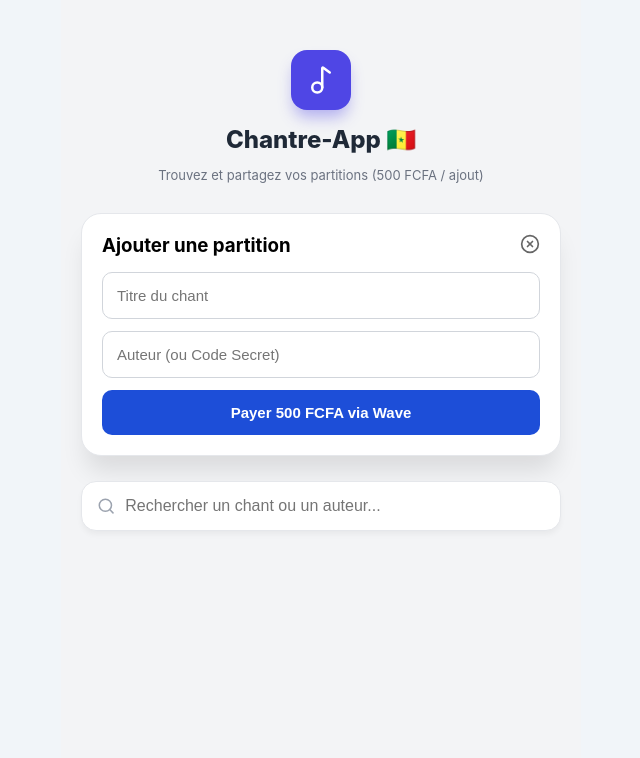
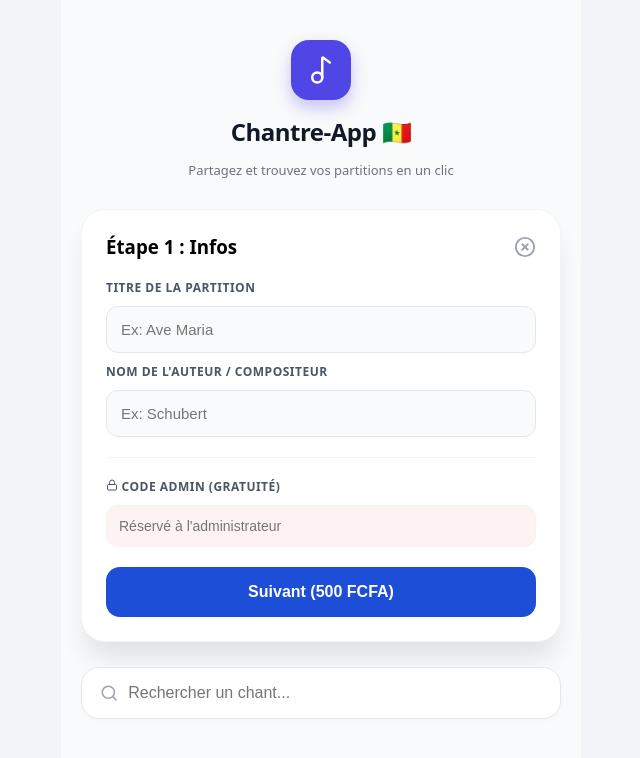
Before and after one commit to ernestsenipapandione-cpu/chantre-app-sn, a React (Vite) app: page / in a window 1280 px wide. Both pictures are taken after a click on the element 640 px from the left and 80 px from the top of the page. Shown: the top 758 px of the page, without its empty margins (319-959 px from the left). Built offline with nearby package versions, Linux system fonts and the light colour scheme.

Commit message:
aress rj

```diff
--- a/src/App.jsx
+++ b/src/App.jsx
@@ -1,9 +1,8 @@
 import React, { useState, useEffect } from 'react';
-import { Search, Download, Music2, CheckCircle, XCircle, Loader2, PlusCircle } from 'lucide-react';
+import { Search, Download, Music2, CheckCircle, XCircle, Loader2, PlusCircle, Lock, FileText } from 'lucide-react';
 import { supabase } from './supabaseClient';
 import { genererLienPaiement } from './paytechService';
 
-// TON CODE SECRET POUR NE PAS PAYER
 const SECRET_ADMIN_CODE = "Chantre2026@";
 
 function App() {
@@ -17,9 +16,10 @@
   const [uploading, setUploading] = useState(false);
   const [newTitre, setNewTitre] = useState("");
   const [newAuteur, setNewAuteur] = useState("");
+  const [adminInput, setAdminInput] = useState("");
   const [file, setFile] = useState(null);
 
-  // VÉRIFICATION RETOUR DE PAIEMENT
+  // VÉRIFICATION DU RETOUR PAIEMENT
   useEffect(() => {
     const urlParams = new URLSearchParams(window.location.search);
     if (urlParams.get('status') === 'success') {
@@ -29,7 +29,7 @@
     }
   }, []);
 
-  // RECHERCHE DANS SUPABASE
+  // RECHERCHE DANS LA BASE DE DONNÉES
   const chercherPartition = async (texte) => {
     setSearch(texte);
     if (texte.length < 2) { setResultats([]); return; }
@@ -42,32 +42,30 @@
     setChargement(false);
   };
 
-  // LOGIQUE DE PAIEMENT (AVEC TON ACCÈS GRATUIT)
+  // LOGIQUE DE PAIEMENT / ACCÈS ADMIN
   const handleActionPaiement = async () => {
-    if (!newTitre || !newAuteur) return alert("Remplis le titre et l'auteur !");
+    if (!newTitre || !newAuteur) return alert("Veuillez remplir le titre et l'auteur !");
 
-    // SI TU TAPE LE CODE SECRET DANS LE CHAMP AUTEUR
-    if (newAuteur === SECRET_ADMIN_CODE) {
-      alert("Accès Admin détecté. Publication gratuite activée !");
+    if (adminInput === SECRET_ADMIN_CODE) {
+      alert("Accès Admin : Gratuité activée.");
       setIsPaid(true);
       return;
     }
 
-    // SINON PAIEMENT NORMAL POUR LES AUTRES
     setUploading(true);
     const urlWave = await genererLienPaiement(newTitre);
     if (urlWave) {
       window.location.href = urlWave;
     } else {
-      alert("Erreur PayTech. Vérifie tes clés ou ton compte marchand.");
+      alert("Erreur PayTech. Vérifiez votre compte ou vos clés.");
       setUploading(false);
     }
   };
 
-  // UPLOAD FINAL SUR SUPABASE
+  // ENREGISTREMENT FINAL DANS SUPABASE
   const finaliserPublication = async (e) => {
     e.preventDefault();
-    if (!file) return alert("Sélectionne le fichier PDF !");
+    if (!file) return alert("Veuillez choisir un fichier PDF !");
     setUploading(true);
 
     try {
@@ -80,23 +78,26 @@
 
       const { data: publicUrlData } = supabase.storage.from('partitions-files').getPublicUrl(fileName);
 
+      // INSERTION DANS LA TABLE : Titre et Auteur sont bien sauvegardés ici
       const { error: dbError } = await supabase
         .from('bibliotheque_partitions')
         .insert([{
           titre: newTitre,
-          auteur: newAuteur === SECRET_ADMIN_CODE ? "Admin" : newAuteur,
+          auteur: newAuteur,
           url_pdf: publicUrlData.publicUrl
         }]);
 
       if (dbError) throw dbError;
 
-      alert("✅ Partition publiée avec succès !");
+      alert("✅ Succès ! La partition est enregistrée en base de données.");
       setIsPaid(false);
       setShowAdmin(false);
       setNewTitre("");
       setNewAuteur("");
+      setAdminInput("");
+      setFile(null);
     } catch (error) {
-      alert("Erreur : " + error.message);
+      alert("Erreur technique : " + error.message);
     } finally {
       setUploading(false);
     }
@@ -109,30 +110,57 @@
           <Music2 size={30} color="white" />
         </div>
         <h1 style={styles.title}>Chantre-App 🇸🇳</h1>
-        <p style={styles.sub}>Trouvez et partagez vos partitions (500 FCFA / ajout)</p>
+        <p style={styles.sub}>Partagez et trouvez vos partitions en un clic</p>
       </header>
 
       {showAdmin && (
         <div style={styles.adminPanel}>
-          <div style={{display:'flex', justifyContent:'space-between', marginBottom:'15px'}}>
-            <h3 style={{margin:0}}>{isPaid ? "Envoyer le fichier" : "Ajouter une partition"}</h3>
-            <XCircle onClick={() => setShowAdmin(false)} cursor="pointer" size={20} color="#666" />
+          <div style={styles.modalHeader}>
+            <h3 style={{margin:0}}>{isPaid ? "Étape 2 : Fichier" : "Étape 1 : Infos"}</h3>
+            <XCircle onClick={() => setShowAdmin(false)} cursor="pointer" size={22} color="#9ca3af" />
           </div>
 
           {!isPaid ? (
             <div style={styles.stepBox}>
-              <input type="text" placeholder="Titre du chant" style={styles.input} value={newTitre} onChange={e => setNewTitre(e.target.value)} />
-              <input type="text" placeholder="Auteur (ou Code Secret)" style={styles.input} value={newAuteur} onChange={e => setNewAuteur(e.target.value)} />
+              <label style={styles.label}>Titre de la partition</label>
+              <input type="text" placeholder="Ex: Ave Maria" style={styles.input} value={newTitre} onChange={e => setNewTitre(e.target.value)} />
+
+              <label style={styles.label}>Nom de l'auteur / Compositeur</label>
+              <input type="text" placeholder="Ex: Schubert" style={styles.input} value={newAuteur} onChange={e => setNewAuteur(e.target.value)} />
+
+              <div style={styles.divider}></div>
+
+              <label style={styles.label}><Lock size={12} /> Code Admin (Gratuité)</label>
+              <input type="password" placeholder="Réservé à l'administrateur" style={styles.inputAdmin} value={adminInput} onChange={e => setAdminInput(e.target.value)} />
+
               <button onClick={handleActionPaiement} disabled={uploading} style={styles.btnWave}>
-                {uploading ? <Loader2 className="animate-spin" /> : "Payer 500 FCFA via Wave"}
+                {uploading ? <Loader2 className="animate-spin" /> : "Suivant (500 FCFA)"}
               </button>
             </div>
           ) : (
             <form onSubmit={finaliserPublication} style={styles.form}>
-              <div style={styles.badge}><CheckCircle size={16} /> Prêt pour l'envoi</div>
-              <input type="file" accept=".pdf" onChange={e => setFile(e.target.files[0])} required style={{fontSize:'14px'}} />
+              <div style={styles.badge}>
+                <CheckCircle size={20} color="#059669" />
+                <div style={{textAlign: 'left'}}>
+                  <div style={{fontWeight: '700', fontSize: '14px'}}>Informations validées</div>
+                  <div style={{fontSize: '12px', color: '#374151', marginTop: '2px'}}>
+                    Chant : <b>{newTitre}</b> <br/>
+                    Auteur : <b>{newAuteur}</b>
+                  </div>
+                </div>
+              </div>
+
+              <div style={styles.fileBox}>
+                <label style={styles.label}>Choisir le PDF sur votre appareil</label>
+                <input type="file" accept=".pdf" onChange={e => setFile(e.target.files[0])} required style={{marginTop: '10px', fontSize: '13px'}} />
+              </div>
+
               <button type="submit" disabled={uploading} style={styles.btnSubmit}>
-                {uploading ? "Envoi en cours..." : "Publier maintenant"}
+                {uploading ? <Loader2 className="animate-spin" /> : "Enregistrer définitivement"}
+              </button>
+
+              <button type="button" onClick={() => setIsPaid(false)} style={styles.btnBack}>
+                Modifier le titre ou l'auteur
               </button>
             </form>
           )}
@@ -142,32 +170,32 @@
       <div style={styles.searchBox}>
         <div style={styles.searchInner}>
           <Search size={20} color="#9ca3af" />
-          <input type="text" placeholder="Rechercher un chant ou un auteur..." style={styles.searchInput} onChange={(e) => chercherPartition(e.target.value)} />
+          <input type="text" placeholder="Rechercher un chant..." style={styles.searchInput} onChange={(e) => chercherPartition(e.target.value)} />
         </div>
       </div>
 
       <div style={styles.list}>
-        {chargement && <p style={{textAlign:'center', fontSize:'14px'}}>Recherche...</p>}
+        {chargement && <p style={{textAlign: 'center'}}>Chargement...</p>}
         {resultats.map(p => (
           <div key={p.id} style={styles.card}>
-            <div style={{flex: 1}}>
-              <div style={{fontWeight:'600', color:'#111827'}}>{p.titre}</div>
-              <div style={{fontSize:'12px', color:'#6b7280'}}>{p.auteur}</div>
+            <div style={{flex: 1, display: 'flex', alignItems: 'center', gap: '12px'}}>
+                <FileText size={24} color="#4f46e5" />
+                <div>
+                    <div style={{fontWeight:'600', color: '#111827'}}>{p.titre}</div>
+                    <div style={{fontSize:'12px', color:'#6b7280'}}>{p.auteur}</div>
+                </div>
             </div>
             <button style={styles.btnDownload} onClick={() => window.open(p.url_pdf, '_blank')}>
               <Download size={18} />
             </button>
           </div>
         ))}
-        {search && resultats.length === 0 && !chargement && (
-          <p style={{textAlign:'center', color:'#9ca3af', marginTop:'20px'}}>Aucun résultat trouvé.</p>
-        )}
       </div>
 
       {!showAdmin && (
         <button style={styles.fab} onClick={() => setShowAdmin(true)}>
           <PlusCircle size={24} color="white" />
-          <span>Ajouter</span>
+          <span>Publier</span>
         </button>
       )}
     </div>
@@ -175,25 +203,31 @@
 }
 
 const styles = {
-  container: { padding: '20px', maxWidth: '480px', margin: '0 auto', fontFamily: '"Inter", sans-serif', backgroundColor: '#f3f4f6', minHeight: '100vh', position: 'relative' },
-  header: { textAlign: 'center', margin: '30px 0' },
-  logoBox: { backgroundColor: '#4f46e5', width: '60px', height: '60px', borderRadius: '16px', display: 'flex', alignItems: 'center', justifyContent: 'center', margin: '0 auto', cursor: 'pointer', boxShadow: '0 10px 15px -3px rgba(79, 70, 229, 0.4)' },
-  title: { fontSize: '24px', fontWeight: '800', color: '#1f2937', margin: '15px 0 5px' },
+  container: { padding: '20px', maxWidth: '480px', margin: '0 auto', fontFamily: 'system-ui, -apple-system, sans-serif', backgroundColor: '#f9fafb', minHeight: '100vh' },
+  header: { textAlign: 'center', margin: '20px 0 30px' },
+  logoBox: { backgroundColor: '#4f46e5', width: '60px', height: '60px', borderRadius: '18px', display: 'flex', alignItems: 'center', justifyContent: 'center', margin: '0 auto', cursor: 'pointer', boxShadow: '0 8px 16px rgba(79, 70, 229, 0.3)' },
+  title: { fontSize: '24px', fontWeight: '850', color: '#111827', margin: '15px 0 5px', letterSpacing: '-0.5px' },
   sub: { fontSize: '13px', color: '#6b7280' },
-  adminPanel: { backgroundColor: '#fff', padding: '20px', borderRadius: '20px', boxShadow: '0 20px 25px -5px rgba(0,0,0,0.1)', marginBottom: '25px', border: '1px solid #e5e7eb' },
-  stepBox: { display: 'flex', flexDirection: 'column', gap: '12px' },
-  input: { padding: '14px', borderRadius: '10px', border: '1px solid #d1d5db', outline: 'none', fontSize: '15px' },
-  btnWave: { backgroundColor: '#1d4ed8', color: 'white', border: 'none', padding: '14px', borderRadius: '10px', cursor: 'pointer', fontWeight: '600', fontSize: '15px' },
-  form: { display: 'flex', flexDirection: 'column', gap: '12px' },
-  badge: { backgroundColor: '#d1fae5', color: '#065f46', padding: '12px', borderRadius: '10px', fontSize: '13px', display: 'flex', alignItems: 'center', gap: '8px', justifyContent: 'center', fontWeight: '600' },
-  btnSubmit: { backgroundColor: '#059669', color: 'white', border: 'none', padding: '14px', borderRadius: '10px', cursor: 'pointer', fontWeight: '600' },
+  adminPanel: { backgroundColor: '#fff', padding: '24px', borderRadius: '24px', boxShadow: '0 20px 25px -5px rgba(0,0,0,0.1)', marginBottom: '25px', border: '1px solid #f3f4f6' },
+  modalHeader: { display: 'flex', justifyContent: 'space-between', alignItems: 'center', marginBottom: '20px' },
+  stepBox: { display: 'flex', flexDirection: 'column', gap: '10px' },
+  label: { fontSize: '12px', fontWeight: '700', color: '#4b5563', textTransform: 'uppercase', letterSpacing: '0.5px' },
+  input: { padding: '14px', borderRadius: '12px', border: '1px solid #e5e7eb', outline: 'none', fontSize: '15px', backgroundColor: '#f9fafb' },
+  inputAdmin: { padding: '12px', borderRadius: '12px', border: '1px solid #f3f4f6', backgroundColor: '#fef2f2', fontSize: '14px' },
+  divider: { height: '1px', backgroundColor: '#f3f4f6', margin: '10px 0' },
+  btnWave: { backgroundColor: '#1d4ed8', color: 'white', border: 'none', padding: '16px', borderRadius: '14px', cursor: 'pointer', fontWeight: '700', marginTop: '10px', fontSize: '16px' },
+  form: { display: 'flex', flexDirection: 'column', gap: '18px' },
+  badge: { backgroundColor: '#ecfdf5', padding: '15px', borderRadius: '15px', display: 'flex', alignItems: 'center', gap: '12px', border: '1px solid #d1fae5' },
+  fileBox: { padding: '15px', border: '2px dashed #e5e7eb', borderRadius: '15px', textAlign: 'center' },
+  btnSubmit: { backgroundColor: '#059669', color: 'white', border: 'none', padding: '16px', borderRadius: '14px', fontWeight: '700', fontSize: '16px', display: 'flex', justifyContent: 'center' },
+  btnBack: { background: 'none', border: 'none', color: '#6b7280', fontSize: '13px', cursor: 'pointer', textDecoration: 'underline' },
   searchBox: { marginBottom: '25px' },
-  searchInner: { display: 'flex', alignItems: 'center', backgroundColor: '#fff', padding: '0 15px', borderRadius: '15px', boxShadow: '0 4px 6px -1px rgba(0,0,0,0.05)', border: '1px solid #e5e7eb' },
-  searchInput: { width: '100%', padding: '15px 10px', border: 'none', outline: 'none', fontSize: '16px' },
+  searchInner: { display: 'flex', alignItems: 'center', backgroundColor: '#fff', padding: '0 18px', borderRadius: '18px', border: '1px solid #e5e7eb', boxShadow: '0 2px 4px rgba(0,0,0,0.02)' },
+  searchInput: { width: '100%', padding: '16px 10px', border: 'none', outline: 'none', fontSize: '16px' },
   list: { display: 'flex', flexDirection: 'column', gap: '12px' },
-  card: { backgroundColor: '#fff', padding: '16px', borderRadius: '15px', display: 'flex', justifyContent: 'space-between', alignItems: 'center', border: '1px solid #e5e7eb', boxShadow: '0 1px 3px rgba(0,0,0,0.05)' },
-  btnDownload: { backgroundColor: '#eef2ff', color: '#4f46e5', border: 'none', padding: '10px', borderRadius: '10px', cursor: 'pointer' },
-  fab: { position: 'fixed', bottom: '20px', right: '20px', backgroundColor: '#4f46e5', color: 'white', border: 'none', padding: '12px 20px', borderRadius: '30px', display: 'flex', alignItems: 'center', gap: '10px', fontWeight: '600', boxShadow: '0 10px 15px -3px rgba(0,0,0,0.2)', cursor: 'pointer' }
+  card: { backgroundColor: '#fff', padding: '18px', borderRadius: '20px', display: 'flex', alignItems: 'center', border: '1px solid #f3f4f6', boxShadow: '0 4px 6px -1px rgba(0,0,0,0.02)' },
+  btnDownload: { backgroundColor: '#f5f7ff', color: '#4f46e5', border: 'none', padding: '10px', borderRadius: '12px', cursor: 'pointer' },
+  fab: { position: 'fixed', bottom: '25px', right: '25px', backgroundColor: '#4f46e5', color: 'white', border: 'none', padding: '14px 24px', borderRadius: '35px', display: 'flex', alignItems: 'center', gap: '10px', fontWeight: '700', boxShadow: '0 12px 20px rgba(79, 70, 229, 0.4)', cursor: 'pointer' }
 };
 
 export default App;
```
